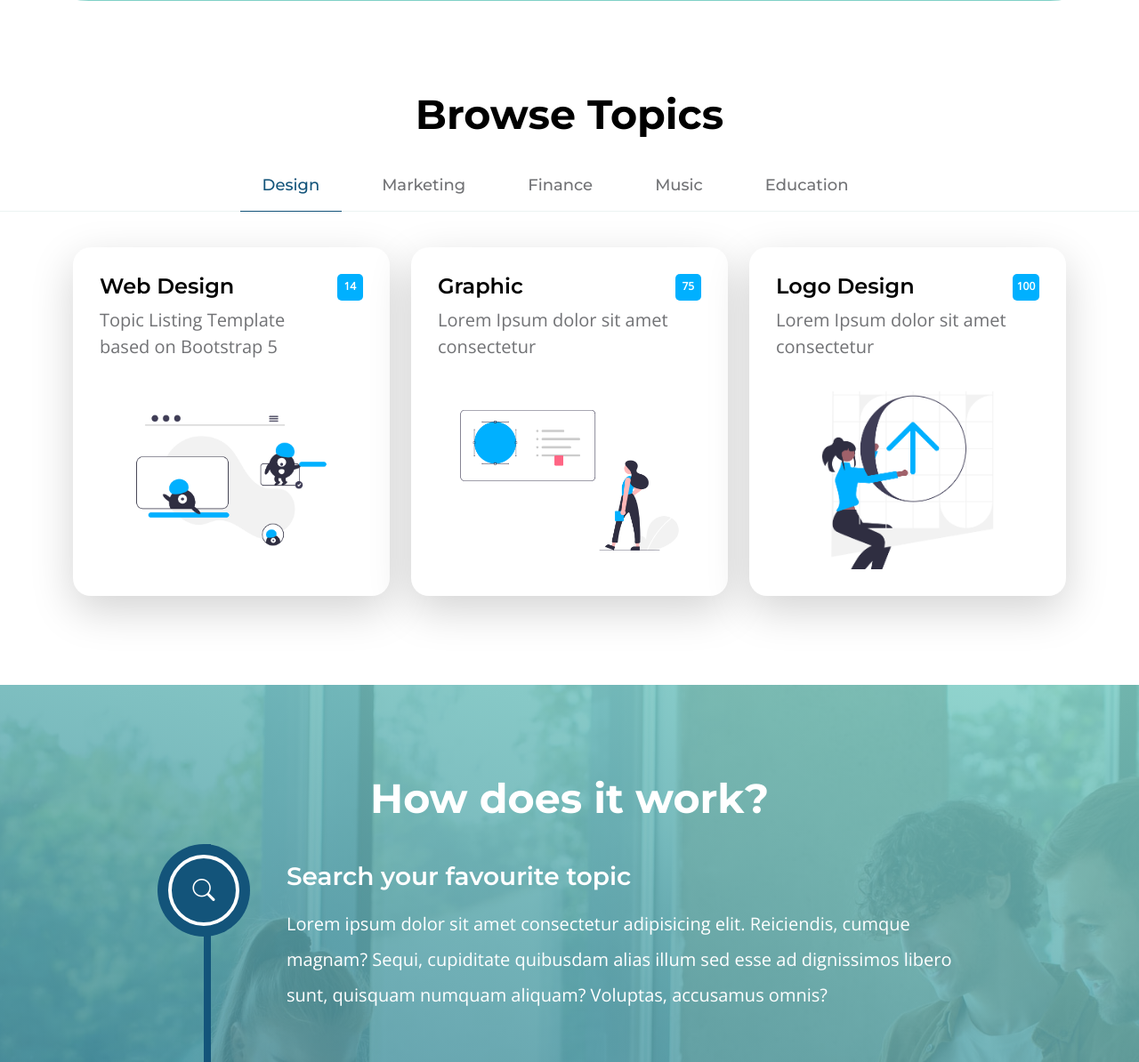
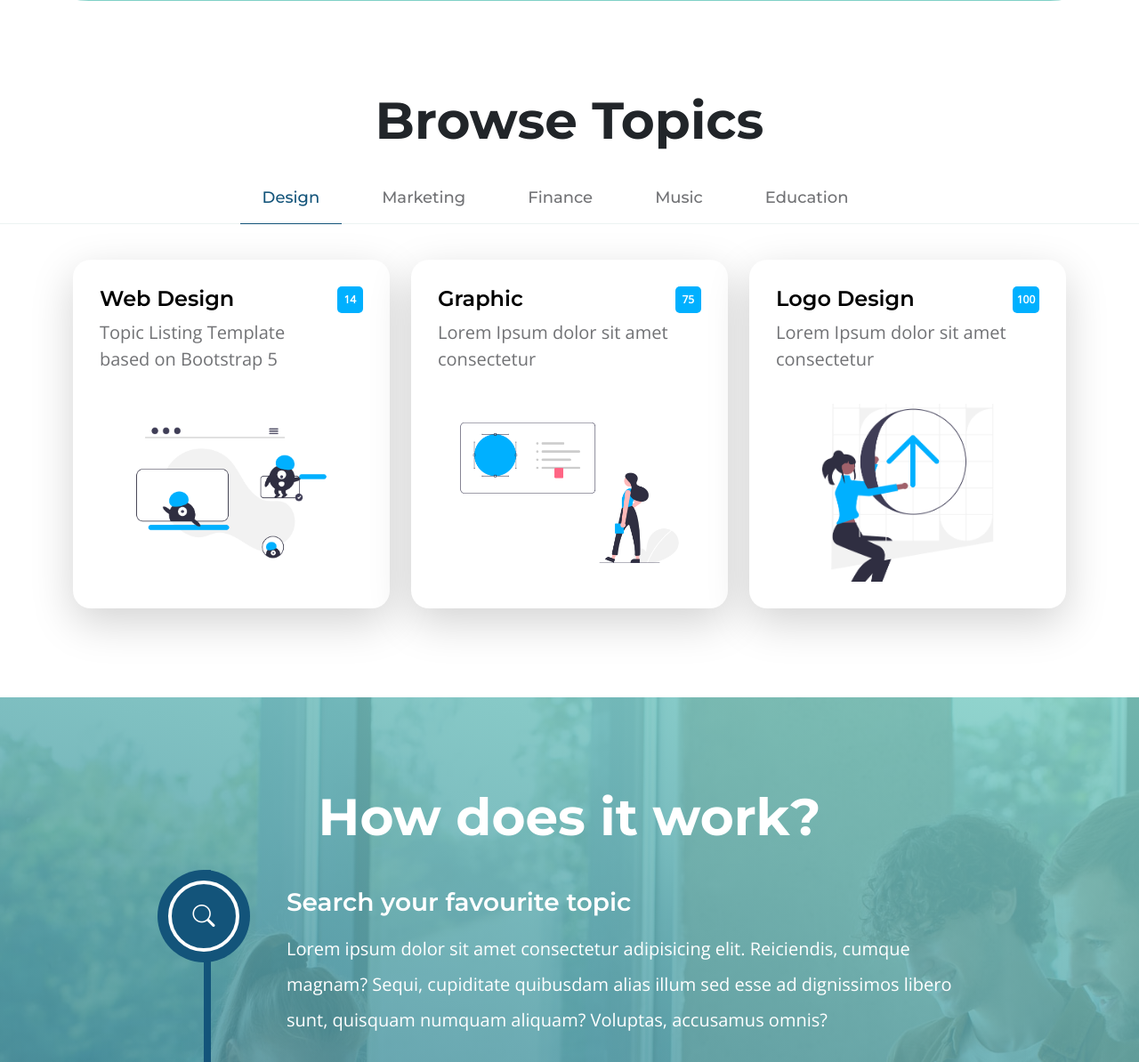
Before and after one commit to Nur-Ikhsan/WebProfileSekolah, a PHP site: page /index in a window 1280 px wide. Shown: the part 963-2157 px from the top of the page at 89% size. Run offline with PHP 8.4, Linux system fonts and the light colour scheme.

Commit message:
Initial Commit

```diff
--- a/app/View/index.php
+++ b/app/View/index.php
@@ -153,7 +153,7 @@
             <div class="row">
 
                 <div class="col-12 text-center">
-                    <h2 class="mb-4">Browse Topics</h1>
+                    <h1 class="mb-4">Browse Topics</h1>
                 </div>
 
             </div>
@@ -480,7 +480,7 @@
             <div class="row">
 
                 <div class="col-12 text-center">
-                    <h2 class="text-white mb-4">How does it work?</h1>
+                    <h1 class="text-white mb-4">How does it work?</h1>
                 </div>
 
                 <div class="col-lg-10 col-12 mx-auto">
```
